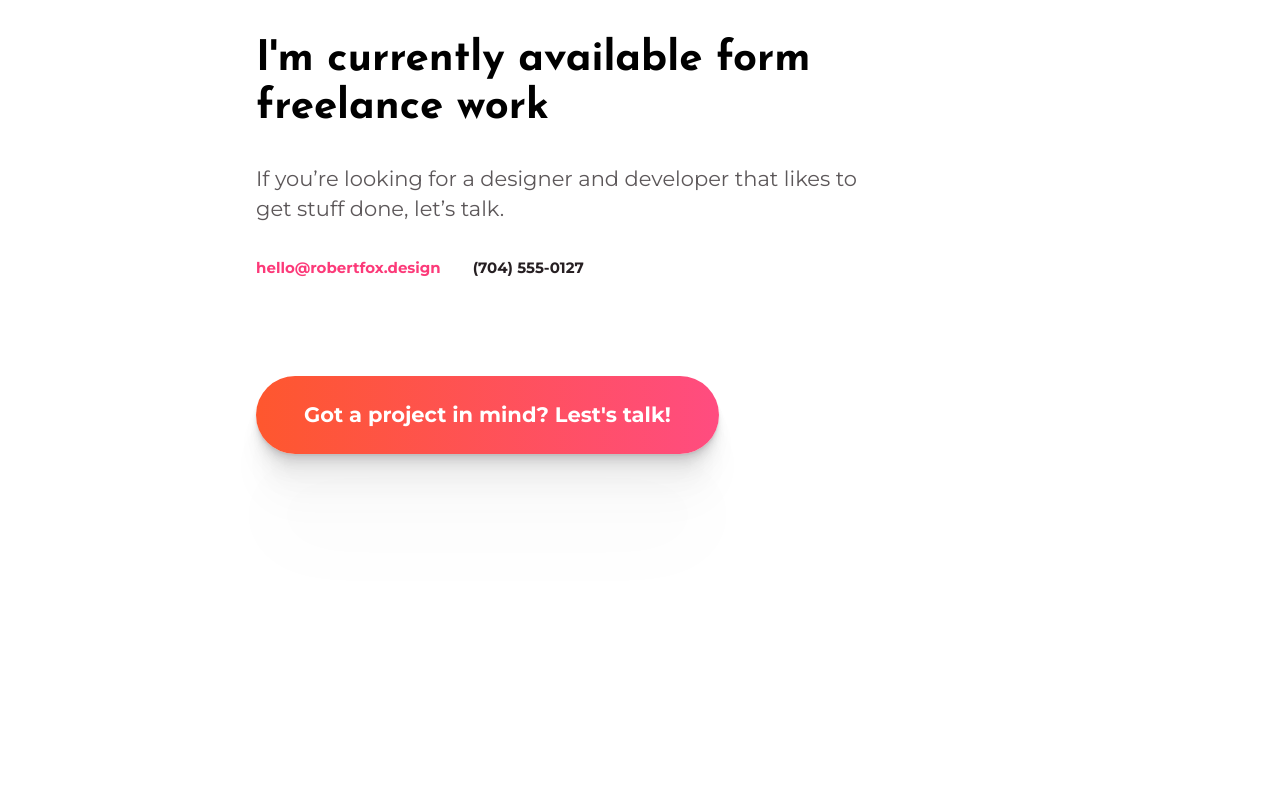
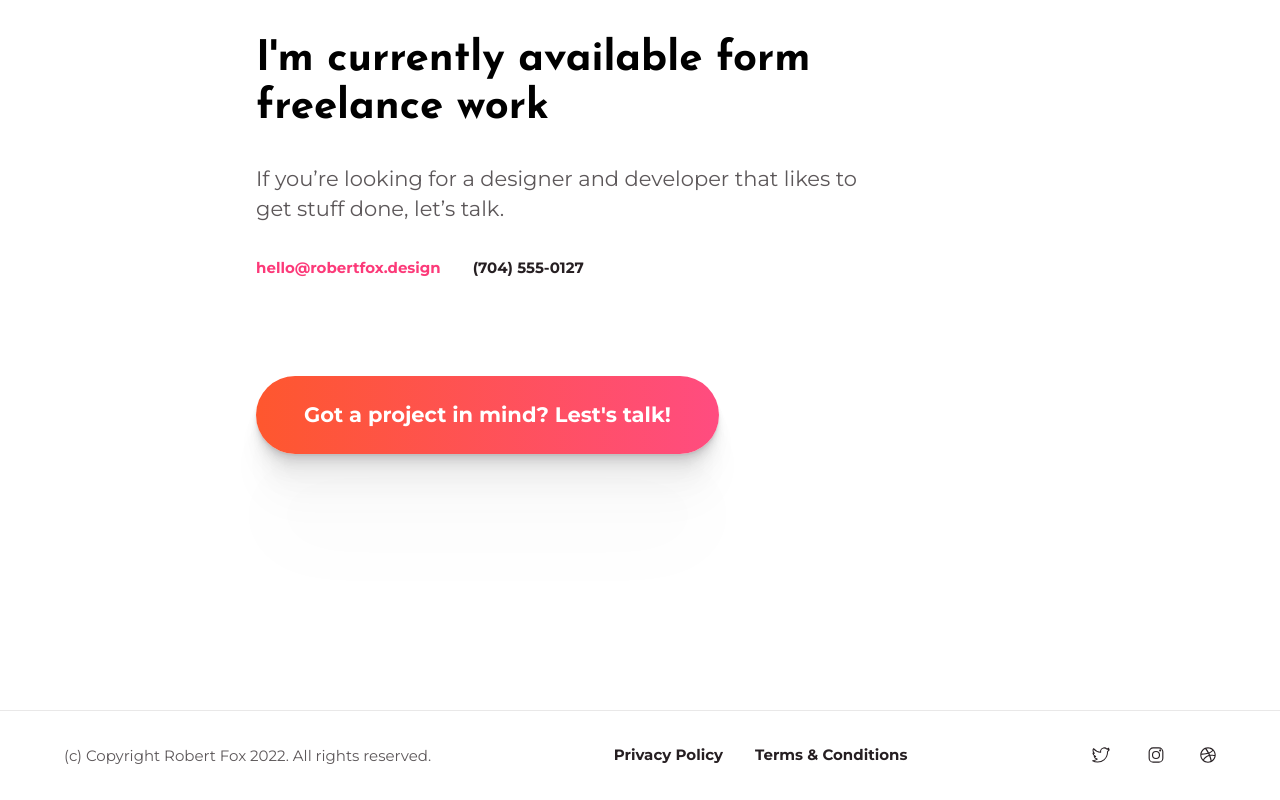
Before and after one commit to PeterGamer8K/portifolio-web-design, a React (Vite) app: page / in a window 1280 px wide. Shown: the part 1324-2124 px from the top of the page. Before the commit the page ends 2034 px from the top, so only its background shows below. Built offline with nearby package versions, Linux system fonts and the light colour scheme.

Commit message:
feat: adding the footer section

```diff
--- /dev/null
+++ b/src/components/Footer/index.tsx
@@ -0,0 +1,24 @@
+import { SocialMediaIcons } from '../SocialMediaIcons'
+
+export function Footer() {
+  return (
+    <div className="w-full border-black-10 border-t-[1px] py-8 px-16">
+      <div className="flex flex-row items-center justify-between">
+        <div>
+          <span className="text-black-75 font-montserrat text-[15px]">
+            (c) Copyright Robert Fox 2022. All rights reserved.
+          </span>
+        </div>
+        <div className="flex flex-row items-center justify-between gap-8">
+          <span className="text-black-100 font-montserrat text-menu-item font-bold">
+            Privacy Policy
+          </span>
+          <span className="text-black-100 font-montserrat text-menu-item font-bold">
+            Terms & Conditions
+          </span>
+        </div>
+        <SocialMediaIcons />
+      </div>
+    </div>
+  )
+}
--- /dev/null
+++ b/src/components/SocialMediaIcons/index.tsx
@@ -0,0 +1,9 @@
+export function SocialMediaIcons() {
+  return (
+    <div className="flex flex-row items-center justify-between gap-8">
+      <img src="../../../public/social-twitter.svg" alt="" />
+      <img src="../../../public/social-instagram.svg" alt="" />
+      <img src="../../../public/social-dribbble.svg" alt="" />
+    </div>
+  )
+}
--- a/src/pages/Home/index.tsx
+++ b/src/pages/Home/index.tsx
@@ -1,5 +1,6 @@
 import { ClientList } from '../../components/ClientList'
 import { CTA } from '../../components/CTA'
+import { Footer } from '../../components/Footer'
 import { Header } from '../../components/Header'
 import { Hero } from '../../components/Hero'
 
@@ -10,6 +11,7 @@ export function Home() {
       <Hero />
       <ClientList />
       <CTA />
+      <Footer />
     </>
   )
 }
```
